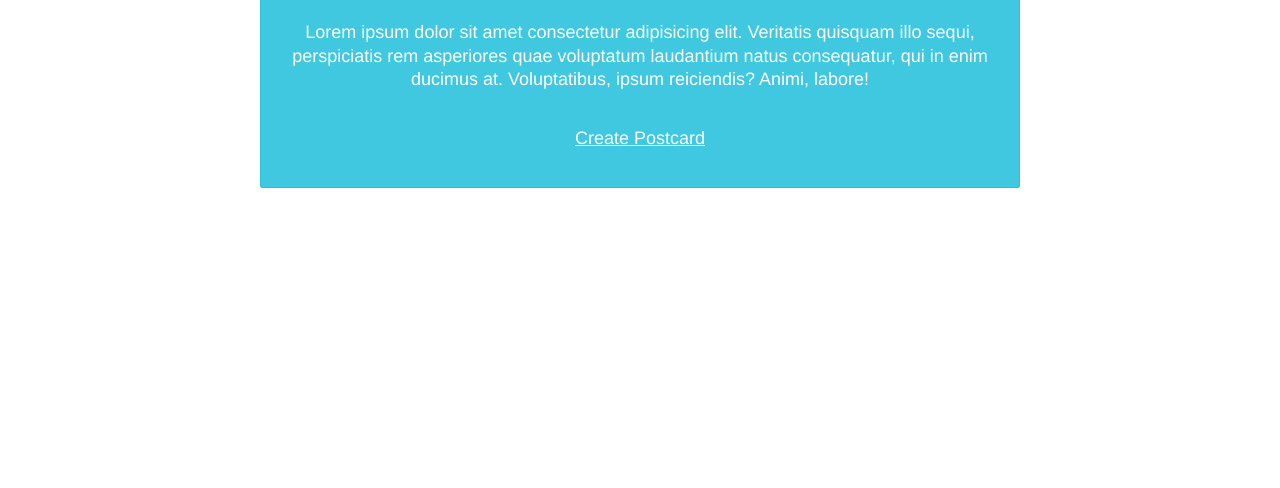
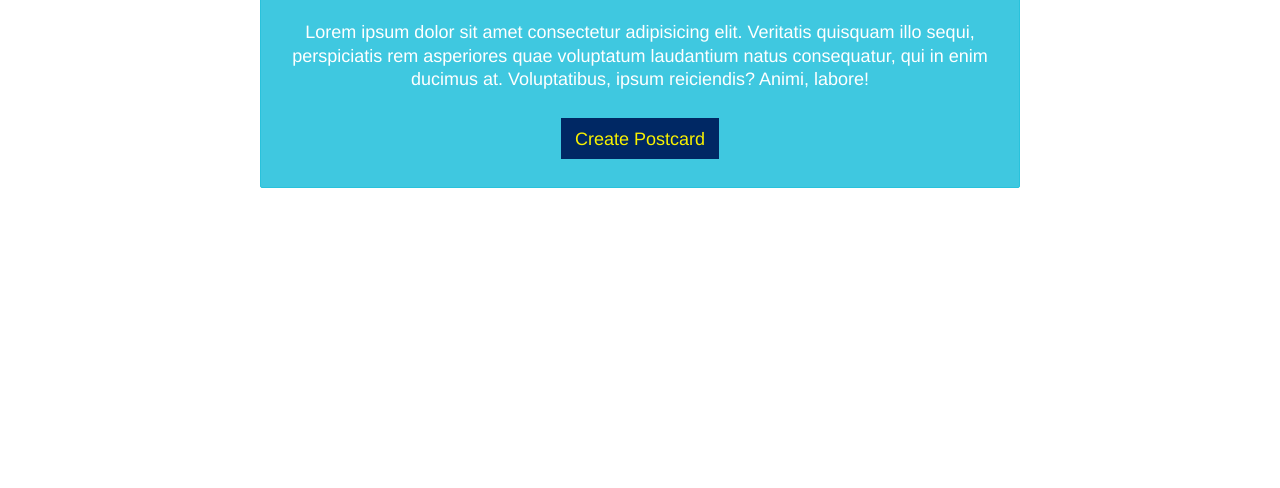
Before and after one commit to xpander001/speak-out-calm, a React app: page / in a window 1280 px wide. Shown: the part 263-751 px from the top of the page. Built offline with nearby package versions, Linux system fonts and the light colour scheme.

Commit message:
merging from master.

```diff
--- a/src/components/LandingCard/LandingCard.js
+++ b/src/components/LandingCard/LandingCard.js
@@ -6,7 +6,7 @@ class LandingCard extends React.Component {
       <div className="landing-container background--boundless-blue col-md-8 col-md-offset-2 margin--vertical-xl text--white text--center padding--md gap--md">
         <h1 className="text--xl landing-container__title">Share Your Man Feelings</h1>
         <p>Lorem ipsum dolor sit amet consectetur adipisicing elit. Veritatis quisquam illo sequi, perspiciatis rem asperiores quae voluptatum laudantium natus consequatur, qui in enim ducimus at. Voluptatibus, ipsum reiciendis? Animi, labore!</p>
-        <p><a href="button">Create Postcard</a></p>
+        <p><a href="/dashboard" className="button">Create Postcard</a></p>
       </div>
     )
   }
--- a/src/styles/elements/_button.scss
+++ b/src/styles/elements/_button.scss
@@ -1,5 +1,6 @@
 .button {
-  padding: 0.3em 0.6em;
-  background-color: black;
-  border: 1px solid black;
+  padding: 0.6em 0.8em;
+  background-color: $color-navy;
+  text-decoration: none;
+  color: #F8F100;
 }
```
Also changed, not shown: src/index.css.
